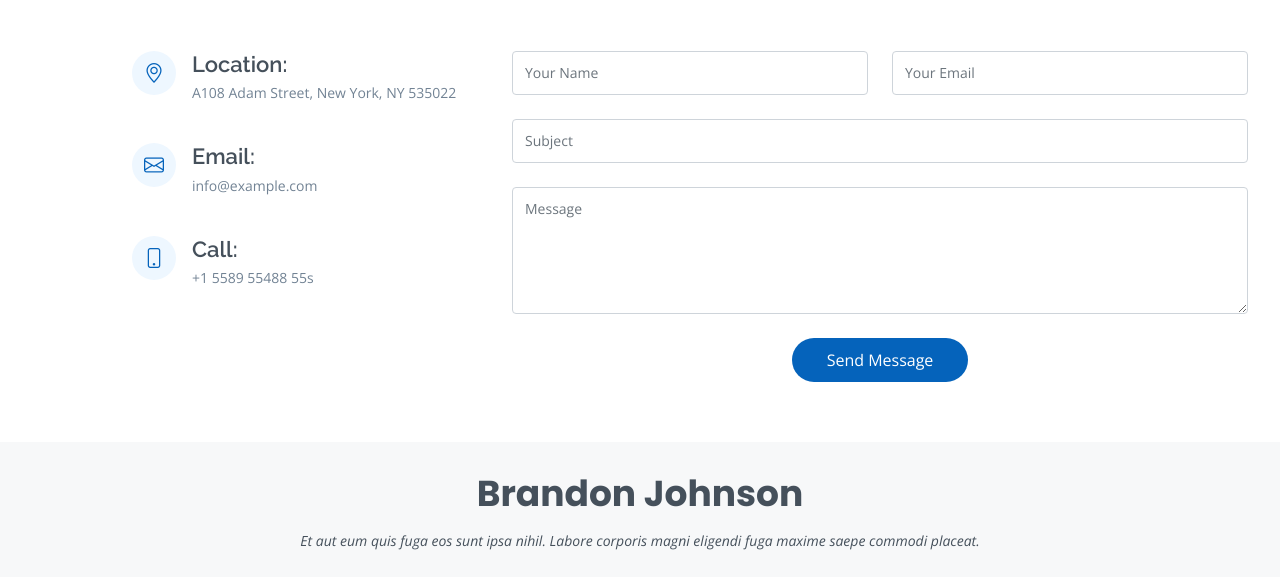
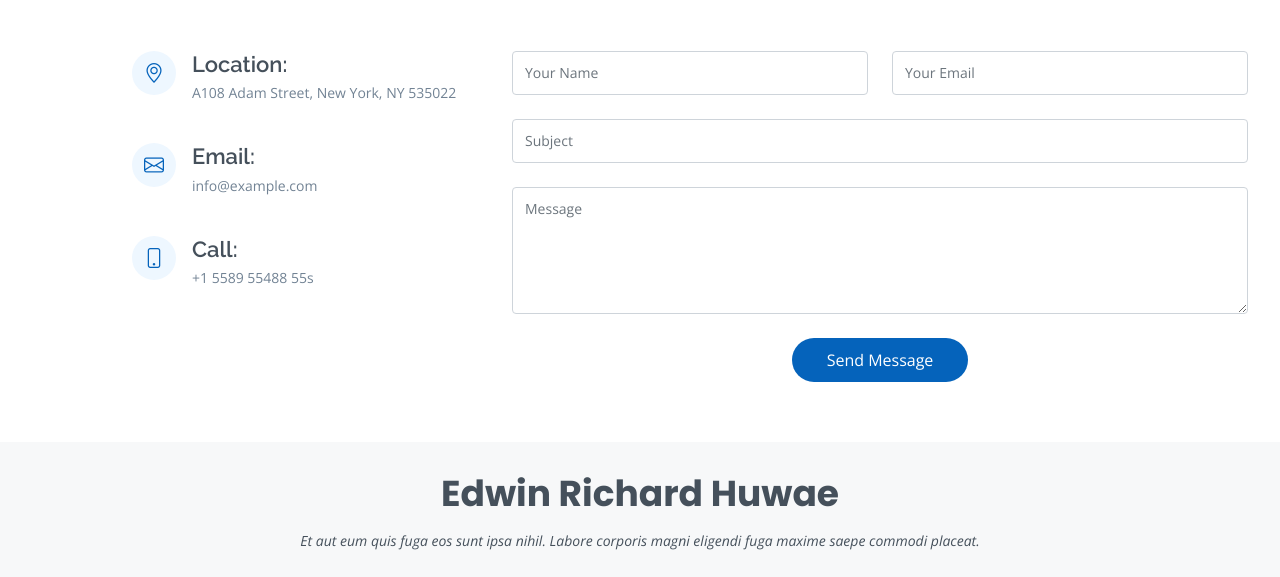
Before and after one commit to edwinrichardhuwae/edwinrichardhuwae.github.io, a plain HTML site: page index.html in a window 1280 px wide. Shown: the part 6519-7096 px from the top of the page. Drawn offline with nearby package versions, Linux system fonts and the light colour scheme.

Commit message:
changed footer

```diff
--- a/index.html
+++ b/index.html
@@ -700,7 +700,7 @@
   <!-- ======= Footer ======= -->
   <footer id="footer">
     <div class="container">
-      <h3>Brandon Johnson</h3>
+      <h3>Edwin Richard Huwae</h3>
       <p>Et aut eum quis fuga eos sunt ipsa nihil. Labore corporis magni eligendi fuga maxime saepe commodi placeat.</p>
       <div class="social-links">
         <a href="#" class="twitter"><i class="bx bxl-twitter"></i></a>
```
